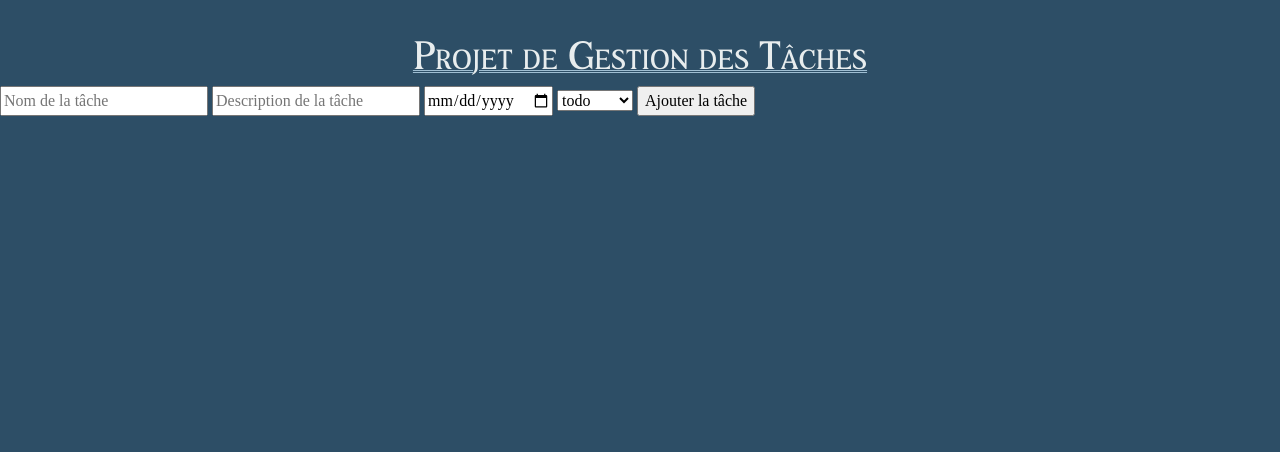
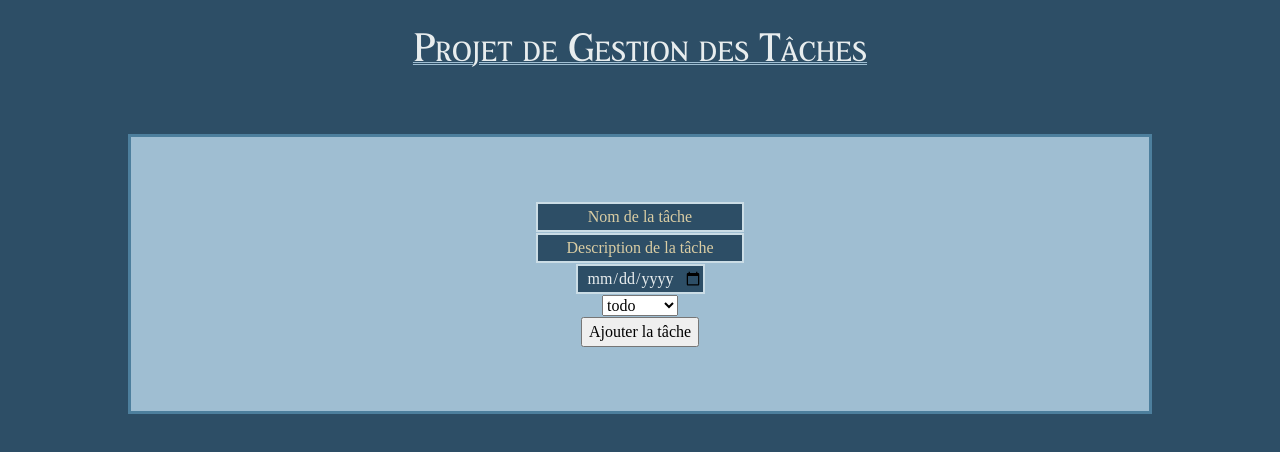
Before and after one commit to nyxisnyx/projectplanner, a plain HTML site: page index.html in a window 1280 px wide. Drawn offline with Linux system fonts and the light colour scheme.

Commit message:
Add style for task form, name, description and due date

```diff
--- a/assets/style/style.scss
+++ b/assets/style/style.scss
@@ -64,6 +64,7 @@ $midblue:#4D7F9D;
 $lightblue:#9FBED2;
 $greyblue:#CBDDE6;
 $grey:#E8EDEE;
+$charcoal:#292f34;
 
 //1.1 Tasks colors
 $todocolumn: #66312d;
@@ -93,5 +94,54 @@ body {
         font-weight: 100;
         font-size: 2.5rem;
         font-variant: small-caps;
+        line-height:2.8rem;
+    }
+
+    .task-form {
+        display:flex;
+        flex-direction:column;
+        align-items: center;
+        justify-content: space-evenly;
+        width:80%;
+        height:35vh;
+        margin:5%;
+        margin-right:auto;
+        margin-left:auto;
+        border: solid 3px $midblue;
+        background-color: $lightblue;
+        padding:5%;
+    }
+
+    #task-name {
+        background-color: $darkblue;
+        border:2px solid $greyblue;
+        text-align:center;
+        color:$grey;
+    }
+
+    #task-name::placeholder {
+        color:$softyellow;
+    }
+
+    #task-description {
+        background-color: $darkblue;
+        border:2px solid $greyblue;
+        text-align:center;
+        color:$grey;
+    }
+
+    #task-description::placeholder {
+        color:$softyellow;
+    }
+
+    #due-date {
+        background-color: $darkblue;
+        border:2px solid $greyblue;
+        text-align:center;
+        color:$grey;
+    }
+
+    &::placeholder {
+        color:$softyellow;
     }
 }
```
Also changed, not shown: assets/style/style.css, 1 other file.
